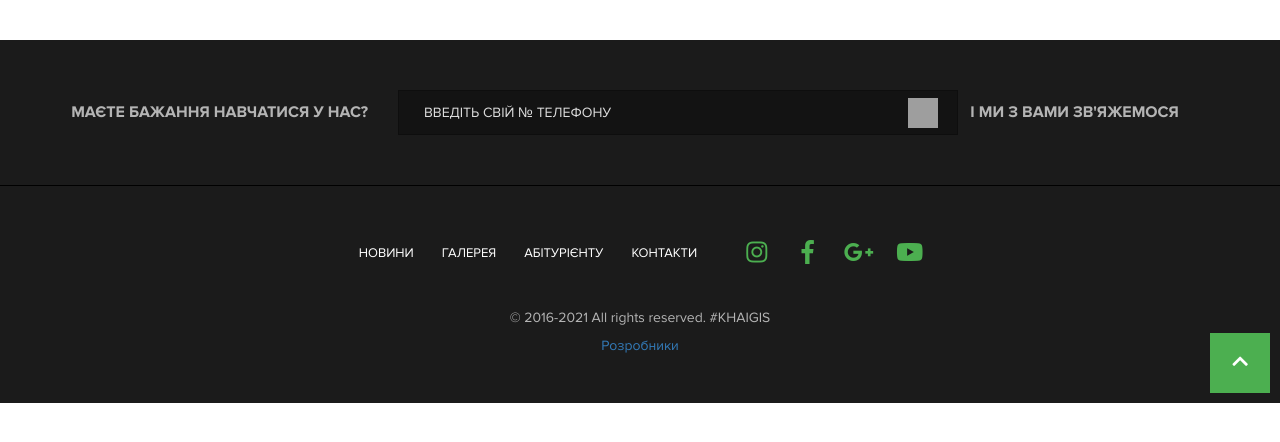
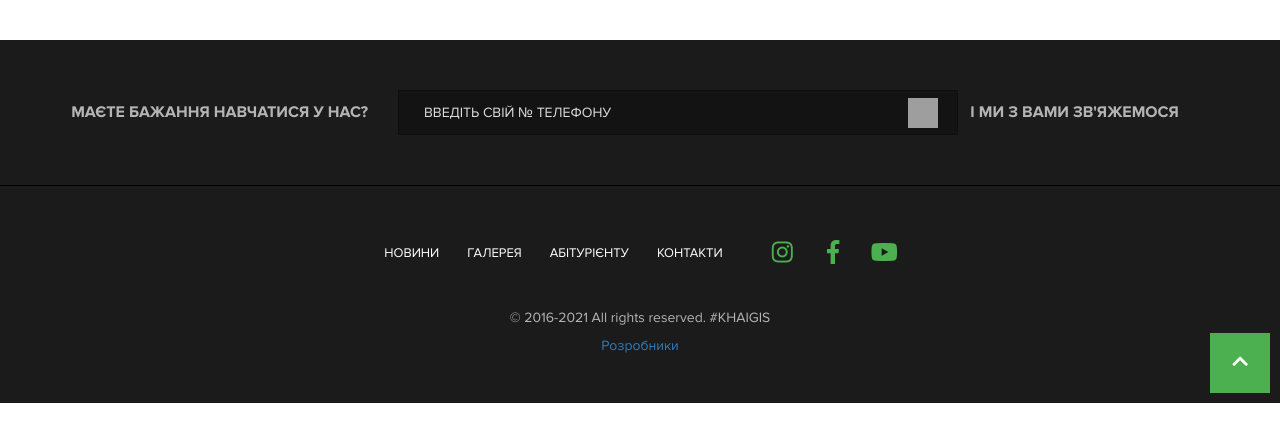
Before and after one commit to martinAbsolute/khai-gis.info, a Django app: template blog/templates/blog/blogmain.html in a window 1280 px wide. Shown: the part 312-754 px from the top of the page. Run offline with Django 3.2, Linux system fonts and the light colour scheme; the template is opened without the code that fills it, so the values that code supplies are empty; some libraries are stand-ins or nearby versions; grey boxes are pictures that could not be loaded.

Commit message:
Remove the google plus link from the footer

```diff
--- a/blog/templates/blog/layout.html
+++ b/blog/templates/blog/layout.html
@@ -120,8 +120,6 @@
             <div class="media-icon">
                 <a href="https://www.instagram.com/khaigis/"><i class="fab fa-instagram" style="font-size:24px; color: #4caf50; margin-top: 4px;"></i></a>
                 <a href="https://facebook.com/groups/1805705046354019"><i class="fab fa-facebook-f" style="font-size:24px; color: #4caf50; margin-top: 4px;"></i></a>
-                <a href="https://plus.google.com/communities/107663742044689445130"><i class="fab fa-google-plus-g"
-                        style="font-size:24px; color: #4caf50; margin-top: 4px;"></i></a>
                 <a href="https://www.youtube.com/channel/UCgfZNxNYJhfUOsF13orovWQ/featured"><i class="fab fa-youtube"
                         style="font-size:24px; color: #4caf50; margin-top: 4px;"></i></a>
             </div>
```
